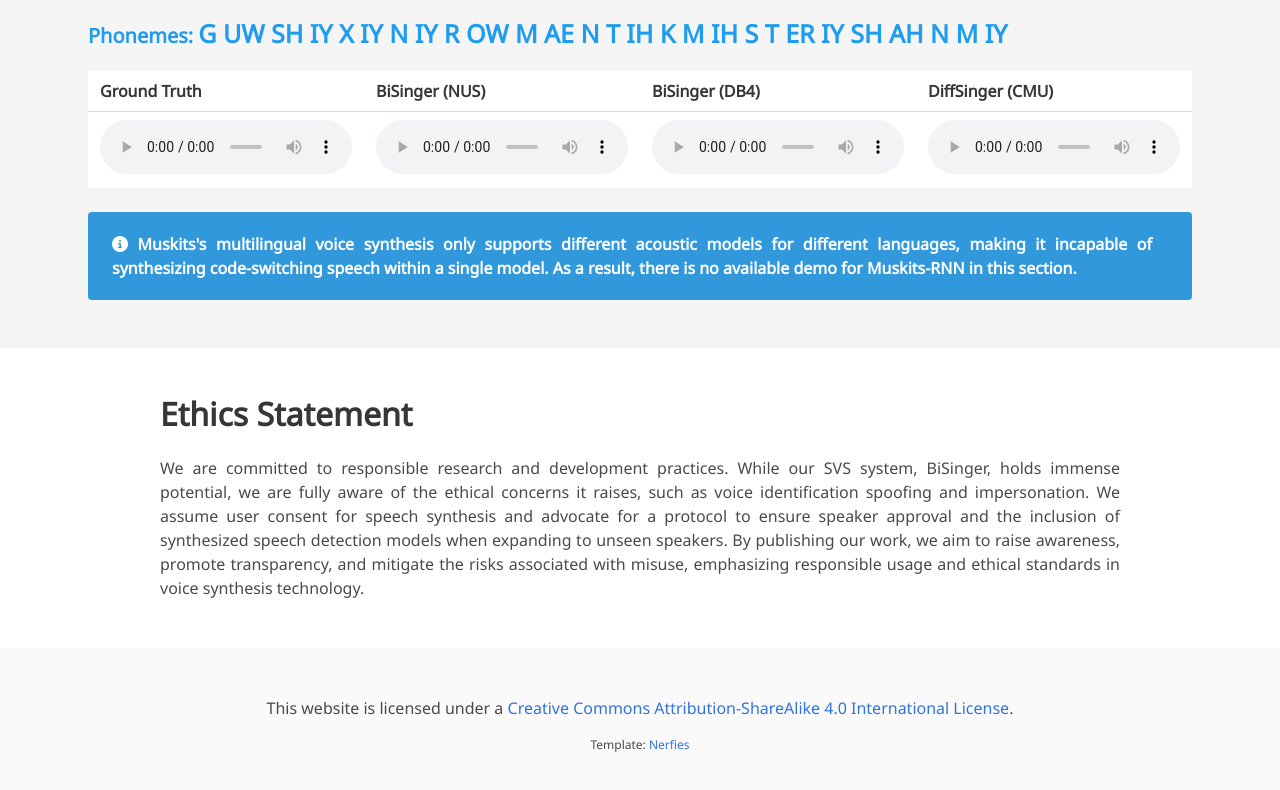
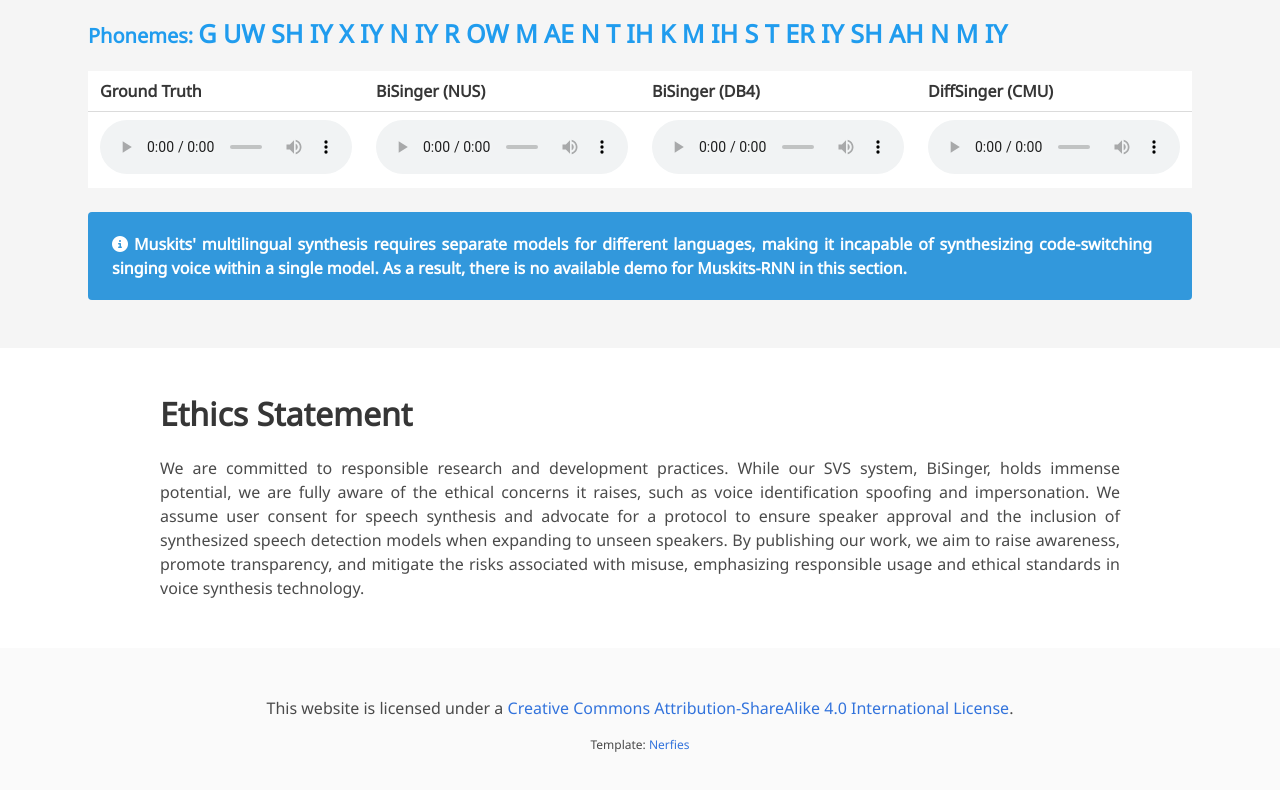
Before and after one commit to BiSinger-SVS/bisinger-svs.github.io, a plain HTML site: page index.html in a window 1280 px wide. Shown: the part 2159-2949 px from the top of the page. Drawn offline with nearby package versions, Linux system fonts and the light colour scheme; some icons are missing; a web font is replaced by a local one.

Commit message:
change note

```diff
--- a/index.html
+++ b/index.html
@@ -562,7 +562,7 @@
         </tr>
       </table>
       <h4 class="notification is-info has-text-justified">
-        <span style="font-weight: bold"><i class="fas fa-info-circle"></i> Muskits's multilingual voice synthesis only supports different acoustic models for different languages, making it incapable of synthesizing code-switching speech within a single model. As a result, there is no available demo for Muskits-RNN in this section.</span>
+        <span style="font-weight: bold"><i class="fas fa-info-circle"></i> Muskits' multilingual synthesis requires separate models for different languages, making it incapable of synthesizing code-switching singing voice within a single model. As a result, there is no available demo for Muskits-RNN in this section.</span>
       </h4>
       </div>
     </div>
```
